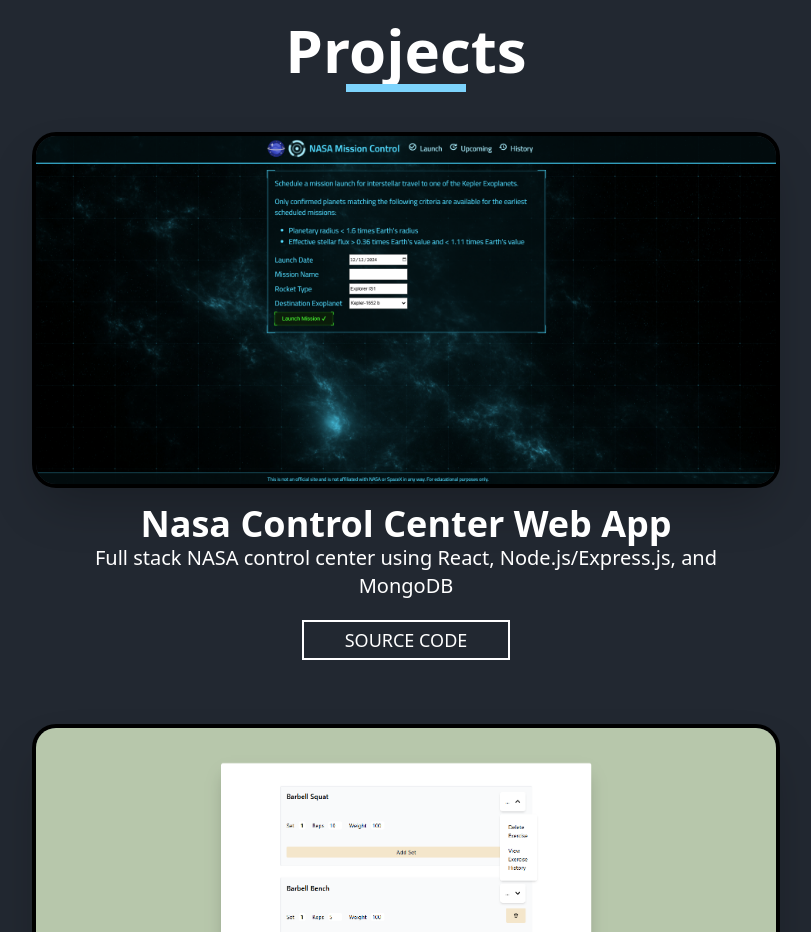
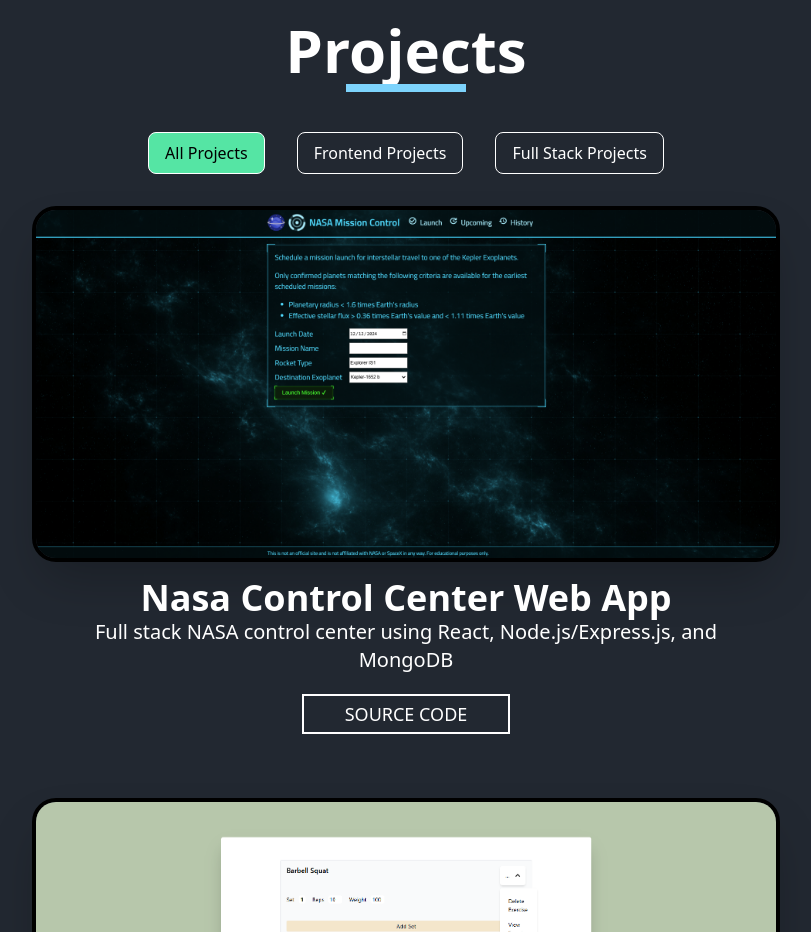
Before and after one commit to MichaelAlex03/PersonalSite, a React (Vite) app in the folder personalSite/: page / in a window 1280 px wide. Shown: the part 1680-2612 px from the top of the page, without its empty margins (234-1045 px from the left). Built offline with nearby package versions, Linux system fonts and the light colour scheme.

Commit message:
adding buttons to projects section

```diff
--- a/personalSite/src/pages/aboutMe.tsx
+++ b/personalSite/src/pages/aboutMe.tsx
@@ -2,7 +2,7 @@
 const AboutMe = () => {
   return (
     <>
-      <div className='bg-[#222831] text-white w-full py-20 px-8 2xl:px-2 flex flex-col xl:h-screen items-center gap-'>
+      <div className='bg-[#222831] text-white w-full py-20 px-8 2xl:px-2 flex flex-col xl:h-screen items-center'>
 
         <div className='flex flex-col items-center mt-5'>
               <h1 className='text-4xl lg:text-6xl font-bold'>About <span className='text-[#00ADB5]'>Me</span></h1>
--- a/personalSite/src/pages/projects.tsx
+++ b/personalSite/src/pages/projects.tsx
@@ -1,6 +1,12 @@
+import { useState } from "react"
+
+const Projects = () => {
 
 
-const Projects = () => {
+  const [showAll, setShowAll] = useState(true);
+  const [showFrontend, setShowFrontend] = useState(false);
+  const [showFullStack, setShowFullStack] = useState(false);
+
   return (
     <div className='min-h-screen bg-[#222831] text-white flex flex-col py-20 px-4 items-center gap-8 w-full'>
 
@@ -10,6 +16,40 @@
         <div className='border-[3px] lg:border-[4px] border-sky-300 w-1/2 mt-1'></div>
       </div>
 
+
+      {/*Project buttons*/}
+      <div className="flex flex-row w-full justify-center gap-8">
+
+        <button className={showAll ? `border border-white text-black bg-[#55E5A4] py-2 px-4 rounded-lg`
+          : `border border-white text-white py-2 px-4 hover:text-black hover:bg-[#55E5A4] rounded-lg`}
+          onClick={() => {
+            setShowAll(!showAll)
+            setShowFrontend(false)
+            setShowFullStack(false)
+          }}>
+          All Projects
+        </button>
+        <button className={showFrontend ? `border border-white text-black bg-[#55E5A4] py-2 px-4 rounded-lg`
+          : `border border-white text-white hover:text-black hover:bg-[#55E5A4] py-2 px-4 rounded-lg`}
+          onClick={() => {
+            setShowAll(false)
+            setShowFrontend(!showFrontend)
+            setShowFullStack(false)
+          }}>
+          Frontend Projects
+        </button>
+        <button className={showFullStack ? `border border-white text-black bg-[#55E5A4] py-2 px-4 rounded-lg`
+          : `border border-white text-white hover:text-black hover:bg-[#55E5A4] py-2 px-4 rounded-lg`}
+          onClick={() => {
+            setShowAll(false)
+            setShowFrontend(false)
+            setShowFullStack(!showFullStack)
+          }}>
+          Full Stack Projects
+        </button>
+
+      </div>
+
       {/*Projects*/}
       <div className='flex flex-col items-center justify-between space-y-10 md:space-y-16'>
 
@@ -17,7 +57,7 @@
         <div className='flex flex-col items-center gap-4'>
 
           <div className='flex object-cover w-4/5 xl:w-3/5'>
-              <img src='../images/projectImages/NASA.png' alt='Apartment project reviews page' className='shadow-2xl w-full rounded-3xl border-4 border-black'/>
+            <img src='../images/projectImages/NASA.png' alt='Apartment project reviews page' className='shadow-2xl w-full rounded-3xl border-4 border-black' />
           </div>
 
           <div className='flex flex-col items-center w-3/4 md:w-3/5 lg:w-1/2 space-y-4'>
@@ -41,7 +81,7 @@
         <div className='flex flex-col items-center gap-4'>
 
           <div className='flex w-4/5 xl:w-3/5'>
-              <img src='../images/projectImages/workout.png' alt='FitTrack workout page' className=' shadow-2xl w-full rounded-3xl border-4 border-black'/>
+            <img src='../images/projectImages/workout.png' alt='FitTrack workout page' className=' shadow-2xl w-full rounded-3xl border-4 border-black' />
           </div>
 
           <div className='flex flex-col items-center w-3/4 md:w-3/5 lg:w-1/2 space-y-4'>
@@ -65,7 +105,7 @@
         <div className='flex flex-col items-center gap-4'>
 
           <div className='flex w-4/5 xl:w-3/5'>
-              <img src='../images/projectImages/TankGame.png' alt='Tank game top down view' className=' shadow-xl w-full rounded-3xl border-4 border-black'/>
+            <img src='../images/projectImages/TankGame.png' alt='Tank game top down view' className=' shadow-xl w-full rounded-3xl border-4 border-black' />
           </div>
 
           <div className='flex flex-col items-center w-3/4 md:w-3/5 lg:w-1/2 space-y-4'>
```
Also changed, not shown: personalSite/src/components/projects/ProjectCard.tsx (added), 1 other file (tests, documents, lock files or other folders). Lines whose indentation alone changed are shown as unchanged.
